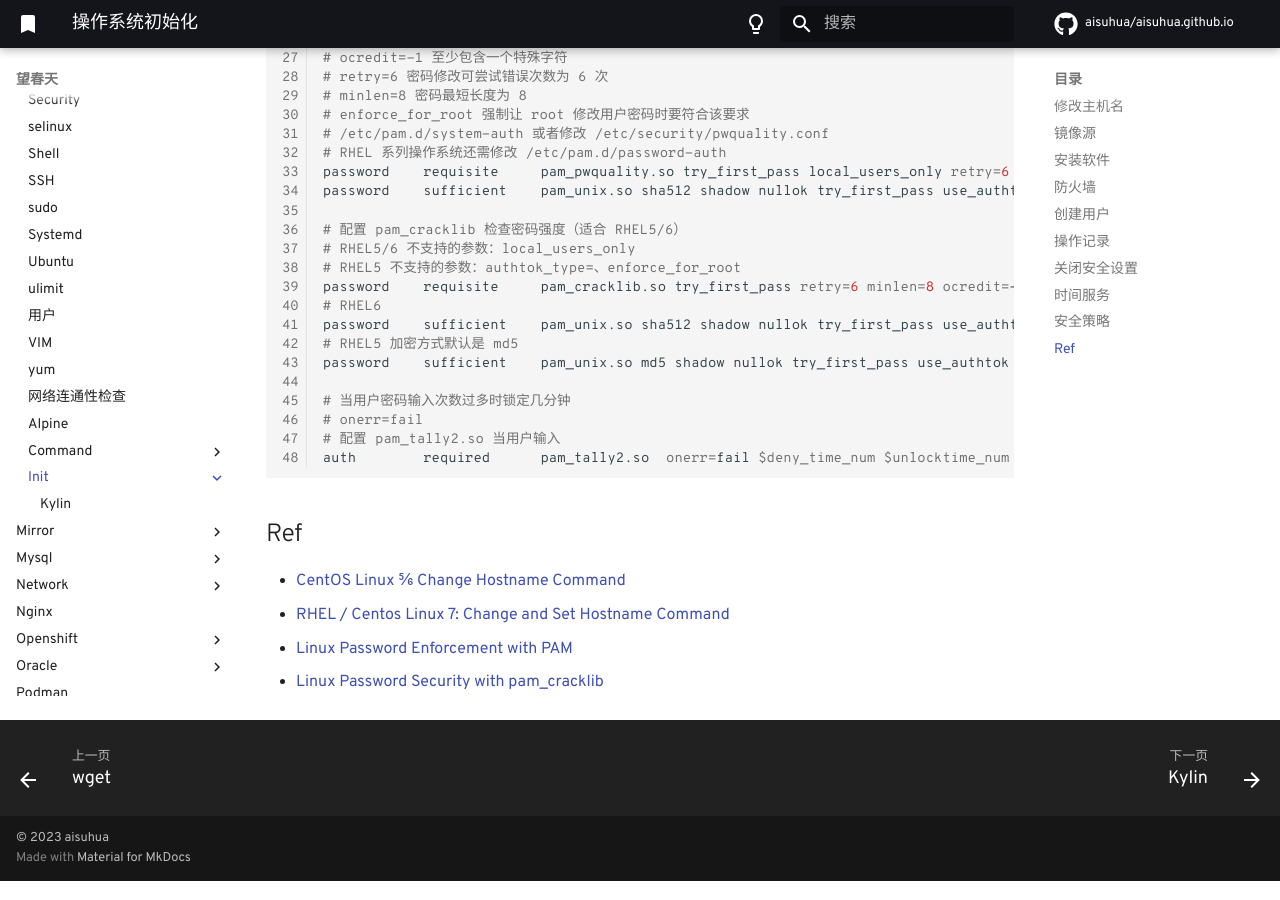
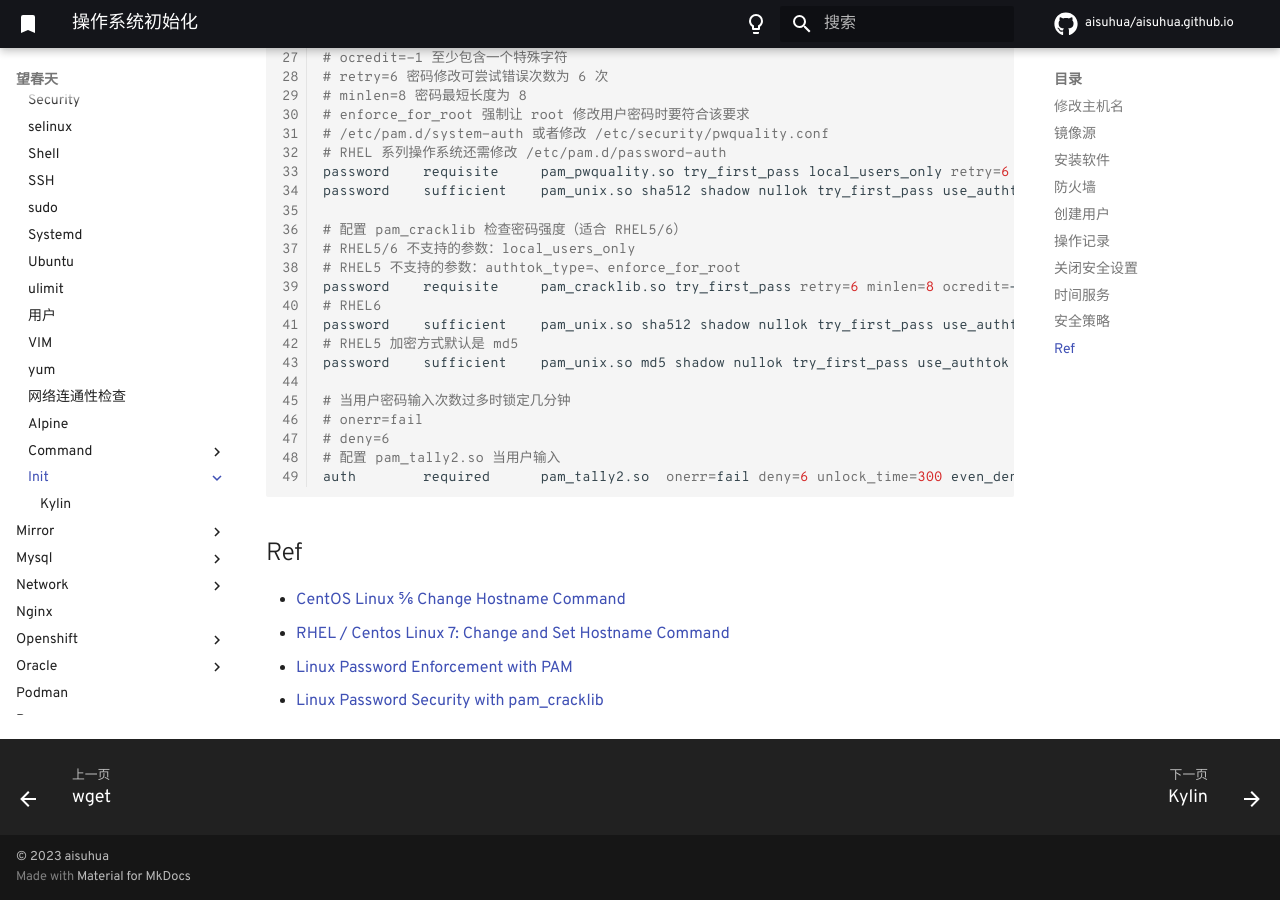
Before and after one commit to aisuhua/aisuhua.github.io, an MkDocs documentation site: the page built from docs/linux/init/README.md, in a window 1280 px wide and 900 px high, scrolled down 4228 px. Built offline with MkDocs 1.6.1 and Material for MkDocs 9.7.7, drawn with Linux system fonts in a browser that asks for light colours; comment, search, counter and statistics services are not loaded.

Commit message:
README.md

````diff
--- a/docs/linux/init/README.md
+++ b/docs/linux/init/README.md
@@ -228,8 +228,9 @@ password    sufficient    pam_unix.so md5 shadow nullok try_first_pass use_autht
 
 # 当用户密码输入次数过多时锁定几分钟
 # onerr=fail
+# deny=6
 # 配置 pam_tally2.so 当用户输入
-auth        required      pam_tally2.so  onerr=fail $deny_time_num $unlocktime_num even_deny_root $root_unlock_time_num
+auth        required      pam_tally2.so  onerr=fail deny=6 unlock_time=300 even_deny_root root_unlock_time=300
 ```
 
 ## Ref
````
